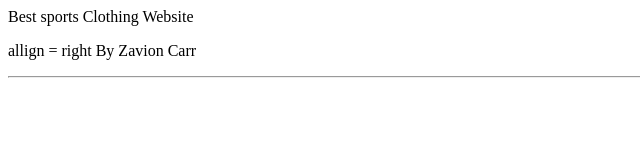
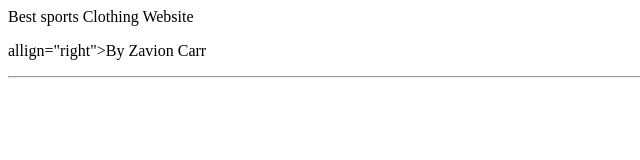
Before and after one commit to zavioncarr719/Sisyphus, a plain HTML site: page index.html in a window 1280 px wide. Shown: the full height of the page, 0-640 px from the left. Drawn offline with Linux system fonts and the light colour scheme.

Commit message:
Update index.html

```diff
--- a/index.html
+++ b/index.html
@@ -3,5 +3,5 @@
 <p>Best sports Clothing Website</p>
 </body>
 </html>
-<p> allign = right By Zavion Carr</p>
+<p> allign="right">By Zavion Carr</p>
 <hr>
```
